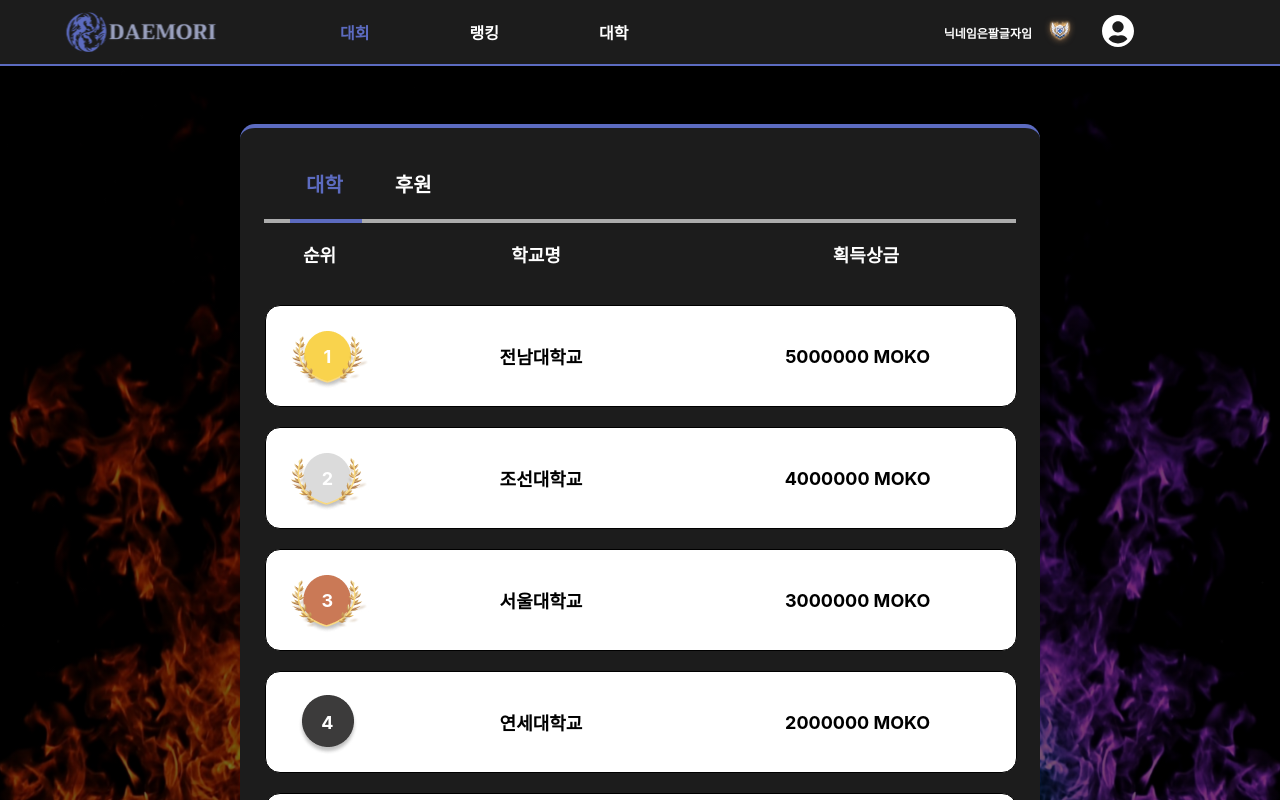
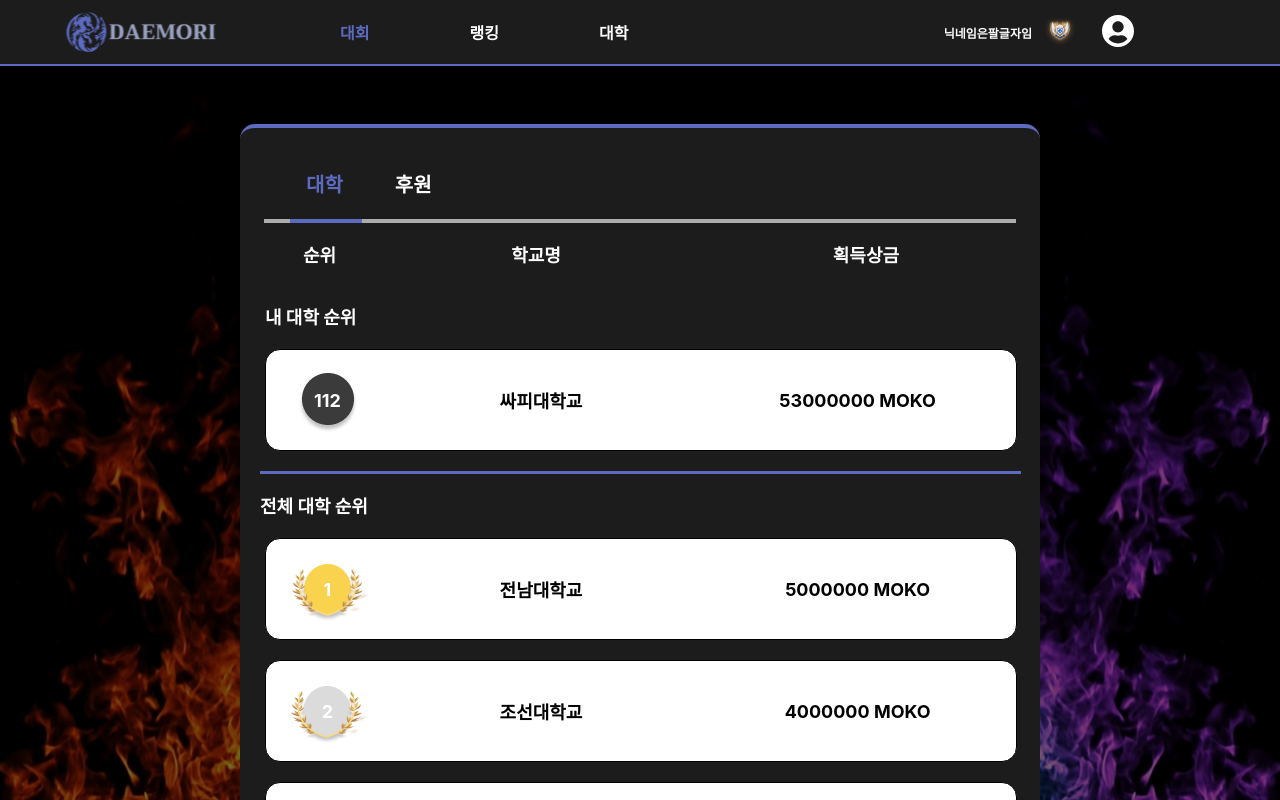
Before and after one commit to KwangsukYu/DeaMoRi, a React (Create React App) app in the folder frontend/: page /rankings in a window 1280 px wide. Shown: the top 800 px of the page. Built offline with nearby package versions, Linux system fonts and the light colour scheme; what web3 would draw is missing.

Commit message:
feat:랭크 퍼블리싱 수정

```diff
--- /dev/null
+++ b/frontend/src/pages/rankings/MySponRank.tsx
@@ -0,0 +1,37 @@
+import React from "react";
+import "./Rankings.scss";
+import rankLogo1 from "assets/images/rank1.png";
+import rankLogo2 from "assets/images/rank2.png";
+import rankLogo3 from "assets/images/rank3.png";
+import rankLogo4 from "assets/images/rank4.png";
+
+function MySponRank() {
+  const myUni = { rank: 123, name: "김싸피", price: "20000" };
+  let rankImg = "";
+  let rankClass = "";
+  if (myUni.rank === 1) {
+    rankImg = rankLogo1;
+    rankClass = "rankLogo1";
+  } else if (myUni.rank === 2) {
+    rankImg = rankLogo2;
+    rankClass = "rankLogo2";
+  } else if (myUni.rank === 3) {
+    rankImg = rankLogo3;
+    rankClass = "rankLogo3";
+  } else {
+    rankImg = rankLogo4;
+    rankClass = "rankLogo4";
+  }
+  return (
+    <div key={myUni.rank} className="rank-main">
+      <div className="logo-box">
+        <img className={rankClass} src={rankImg} alt="" />
+        <p className="rank-main-rank">{myUni.rank}</p>
+      </div>
+      <p className="rank-main-name">{myUni.name}</p>
+      <p className="rank-main-price">{myUni.price} MOKO</p>
+    </div>
+  );
+}
+
+export default MySponRank;
--- /dev/null
+++ b/frontend/src/pages/rankings/MyUniRank.tsx
@@ -0,0 +1,37 @@
+import React from "react";
+import "./Rankings.scss";
+import rankLogo1 from "assets/images/rank1.png";
+import rankLogo2 from "assets/images/rank2.png";
+import rankLogo3 from "assets/images/rank3.png";
+import rankLogo4 from "assets/images/rank4.png";
+
+function MyUniRank() {
+  const myUni = { rank: 112, name: "싸피대학교", price: "53000000" };
+  let rankImg = "";
+  let rankClass = "";
+  if (myUni.rank === 1) {
+    rankImg = rankLogo1;
+    rankClass = "rankLogo1";
+  } else if (myUni.rank === 2) {
+    rankImg = rankLogo2;
+    rankClass = "rankLogo2";
+  } else if (myUni.rank === 3) {
+    rankImg = rankLogo3;
+    rankClass = "rankLogo3";
+  } else {
+    rankImg = rankLogo4;
+    rankClass = "rankLogo4";
+  }
+  return (
+    <div key={myUni.rank} className="rank-main">
+      <div className="logo-box">
+        <img className={rankClass} src={rankImg} alt="" />
+        <p className="rank-main-rank">{myUni.rank}</p>
+      </div>
+      <p className="rank-main-name">{myUni.name}</p>
+      <p className="rank-main-price">{myUni.price} MOKO</p>
+    </div>
+  );
+}
+
+export default MyUniRank;
--- a/frontend/src/pages/rankings/Rankings.css
+++ b/frontend/src/pages/rankings/Rankings.css
@@ -70,6 +70,25 @@
   position: absolute;
   top: -1px;
   left: 6px;
+}
+#rankings #rank-box .line {
+  width: 98%;
+  margin-left: 20px;
+  border: #5c6bc0;
+  height: 3px;
+  background-color: #5c6bc0;
+}
+#rankings #rank-box .my-uni-title {
+  margin-left: 25px;
+  color: white;
+  font-weight: bold;
+  font-size: large;
+}
+#rankings #rank-box .total-uni-title {
+  margin-left: 20px;
+  color: white;
+  font-weight: bold;
+  font-size: large;
 }
 #rankings #rank-box .rank-menu {
   display: flex;
--- a/frontend/src/pages/rankings/Rankings.scss
+++ b/frontend/src/pages/rankings/Rankings.scss
@@ -76,6 +76,25 @@
   }
 
   #rank-box {
+    .line {
+      width: 98%;
+      margin-left: 20px;
+      border: #5c6bc0;
+      height: 3px;
+      background-color: #5c6bc0;
+    }
+    .my-uni-title {
+      margin-left: 25px;
+      color: white;
+      font-weight: bold;
+      font-size: large;
+    }
+    .total-uni-title {
+      margin-left: 20px;
+      color: white;
+      font-weight: bold;
+      font-size: large;
+    }
     .rank-menu {
       display: flex;
       color: white;
--- a/frontend/src/pages/rankings/SponRankings.tsx
+++ b/frontend/src/pages/rankings/SponRankings.tsx
@@ -4,6 +4,7 @@
 import rankLogo2 from "assets/images/rank2.png";
 import rankLogo3 from "assets/images/rank3.png";
 import rankLogo4 from "assets/images/rank4.png";
+import MySponRank from "./MySponRank";
 
 function SponRankings() {
   const universities = [
@@ -47,6 +48,12 @@
         <p className="rank-menu-name">후원자명</p>
         <p className="rank-menu-price">후원금</p>
       </div>
+      <div>
+        <p className="my-uni-title">마이 대학 순위</p>
+        <MySponRank />
+        <div className="line" />
+      </div>
+      <p className="total-uni-title">전체 대학 순위</p>
       {RankMain}
     </div>
   );
--- a/frontend/src/pages/rankings/UniRankings.tsx
+++ b/frontend/src/pages/rankings/UniRankings.tsx
@@ -4,6 +4,7 @@
 import rankLogo2 from "assets/images/rank2.png";
 import rankLogo3 from "assets/images/rank3.png";
 import rankLogo4 from "assets/images/rank4.png";
+import MyUniRank from "./MyUniRank";
 
 function UniRankings() {
   const universities = [
@@ -49,6 +50,12 @@
         <p className="rank-menu-name">학교명</p>
         <p className="rank-menu-price">획득상금</p>
       </div>
+      <div>
+        <p className="my-uni-title">내 대학 순위</p>
+        <MyUniRank />
+        <div className="line" />
+      </div>
+      <p className="total-uni-title">전체 대학 순위</p>
       {RankMain}
     </div>
   );
```
